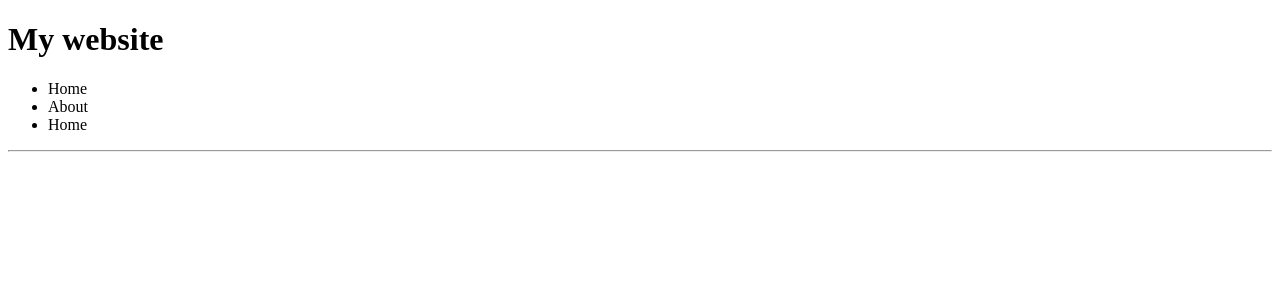
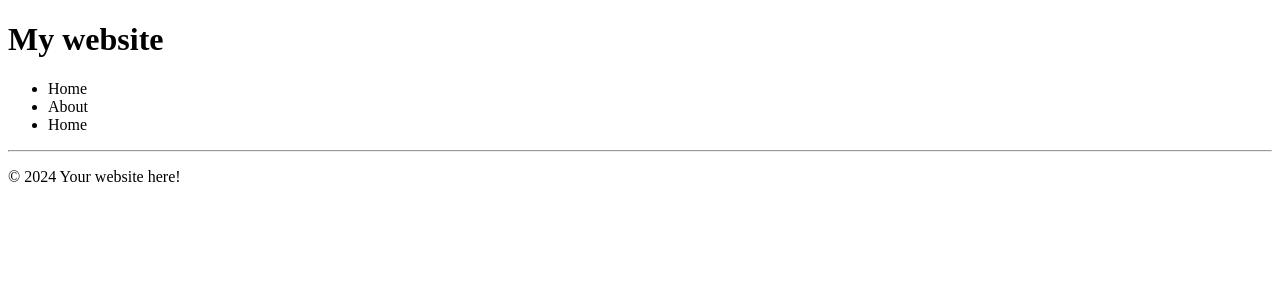
Before and after one commit to n00b110/my-react-app, a React (Vite) app: page / in a window 1280 px wide. Shown: the top 300 px of the page. Built offline with nearby package versions, Linux system fonts and the light colour scheme.

Commit message:
added new component

```diff
--- a/src/App.jsx
+++ b/src/App.jsx
@@ -1,7 +1,14 @@
 import Header from "./Header.jsx";
+import Footer from "./Footer.jsx";
 
 function App() {
-  return <Header></Header>;
+  return (
+    <>
+      <Header/>
+      <Footer/>
+    </>
+  )
+  ;
 }
 
 export default App;
--- /dev/null
+++ b/src/Food.jsx
@@ -0,0 +1,3 @@
+function Food() {
+
+}
--- a/src/Footer.jsx
+++ b/src/Footer.jsx
@@ -1 +1,9 @@
-function Foot
+function Footer() {
+  return (
+    <footer>
+      <p>&copy; {new Date().getFullYear()} Your website here!</p>
+    </footer>
+  );
+}
+
+export default Footer;
```
